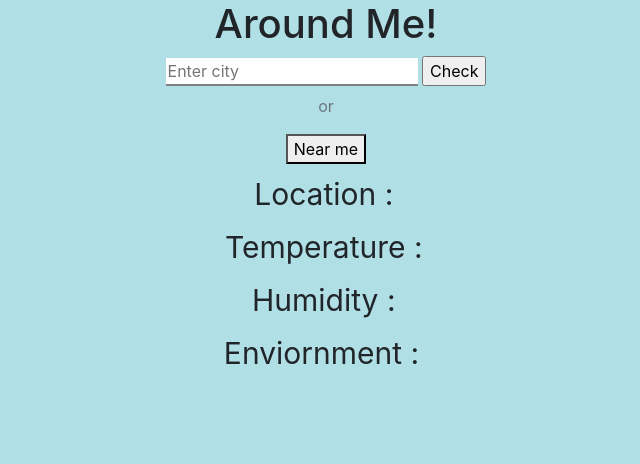
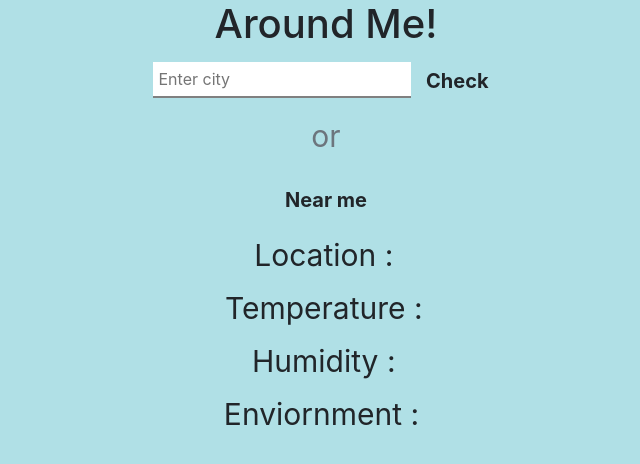
Before and after one commit to sarthakgupta8055/WeatherApp, a plain HTML site: page index.html in a window 1280 px wide. Shown: the whole page, without its empty margins (314-954 px from the left). Drawn offline with nearby package versions, Linux system fonts and the light colour scheme.

Commit message:
Update index.html

```diff
--- a/index.html
+++ b/index.html
@@ -15,12 +15,12 @@
 	</header>
 	<div class="container text-center">
 		<div>
-			<input type="text" name="loaction" id="inputSearch" placeholder="Enter city">
-			<input type="button" name="btnSearch" id="btnSearch" value="Check">
+			<input type="text" class="padd-1" name="loaction" id="inputSearch" placeholder="Enter city">
+			<input type="button" class="btn" name="btnSearch" id="btnSearch" value="Check">
 		</div>
 		<div class="m-2">
-			<p class="text-muted">or</p>
-			<button name="btnNearMe" id="btnNearMe">Near me</button>
+			<p class="text-muted font-large">or</p>
+			<button name="btnNearMe" class="btn" id="btnNearMe">Near me</button>
 		</div>
 	</div>
 	<div id="display" class="text-center">
```
